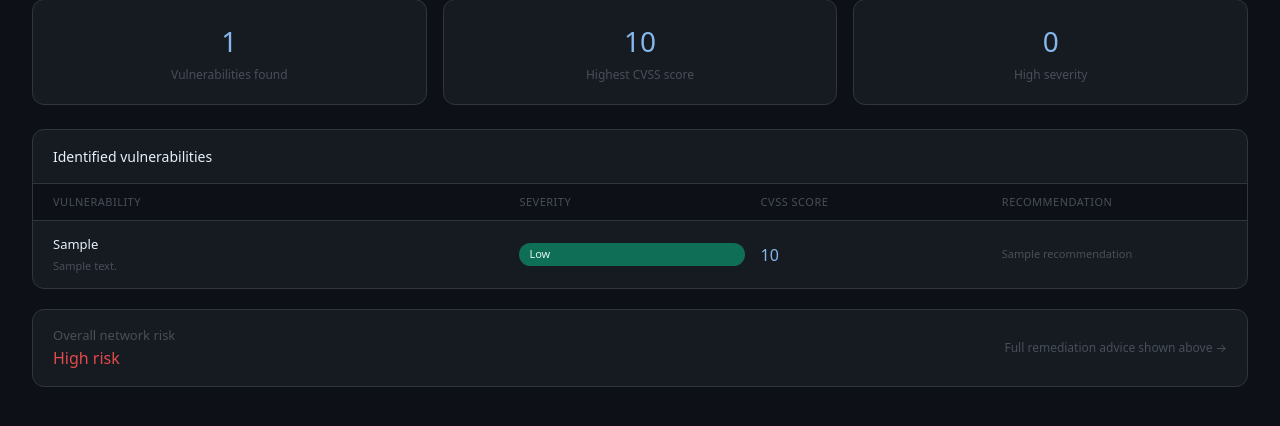
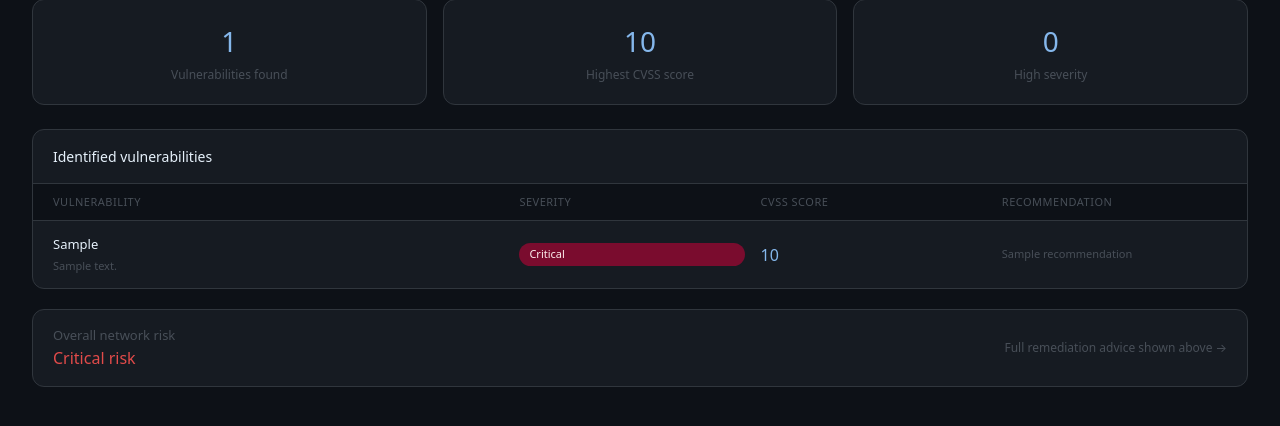
Before and after one commit to vwis1le/WiSec--Web-Based-Wi-Fi-Penetration-Testing-Tool, a Flask app: template templates/results.html in a window 1280 px wide. Shown: the part 155-581 px from the top of the page. Run offline with Flask 3, Linux system fonts and the light colour scheme; the template is opened without the code that fills it: most values are stand-ins (such as "Sample title", 1, 10 or a date in 2020).

Commit message:
Fix CVSS severity badges, WPA2 handshake capture working, results page improvements

```diff
--- a/scanner.py
+++ b/scanner.py
@@ -157,7 +157,7 @@ def run_aircrack(interface, scan_id, target_ssid=''):
 
     result = subprocess.run(
         ['sudo', 'aircrack-ng', '-w', wordlist, '-b', bssid, cap_path],
-        capture_output=True, text=True, timeout=15
+        capture_output=True, text=True, timeout=120
     )
 
     output = result.stdout + result.stderr
--- a/templates/results.html
+++ b/templates/results.html
@@ -96,13 +96,15 @@
                     <div class="vuln-name">{{ vuln['vuln_type'] }}</div>
                     <div class="vuln-desc">{{ vuln['description'] }}</div>
                 </div>
-                {% if vuln['severity'] == 'High' %}
+                {% if vuln['cvss_score'] >= 9.0 %}
+                    <span class="badge-high" style="background-color:#7A0C2E;">Critical</span>
+                {% elif vuln['cvss_score'] >= 7.0 %}
                     <span class="badge-high">High</span>
-                {% elif vuln['severity'] == 'Medium' %}
+                {% elif vuln['cvss_score'] >= 4.0 %}
                     <span class="badge-medium">Medium</span>
                 {% else %}
                     <span class="badge-low">Low</span>
-                {% endif %}
+                 {% endif %}
                 <span class="cvss-score">{{ vuln['cvss_score'] }}</span>
                 <div style="font-size:11px;color:#484f58">{{ vuln['recommendation'] }}</div>
             </div>
@@ -122,7 +124,9 @@
             <div>
                 <div class="risk-label">Overall network risk</div>
                 {% set max_cvss = vulns|map(attribute='cvss_score')|max %}
-                {% if max_cvss >= 7.0 %}
+                {% if max_cvss >= 9.0 %}
+                    <div class="risk-value-high" style="color:#E24B4A;">Critical risk</div>
+                {% elif max_cvss >= 7.0 %}
                     <div class="risk-value-high">High risk</div>
                 {% elif max_cvss >= 4.0 %}
                     <div class="risk-value-medium">Medium risk</div>
```
Also changed, not shown: 1 other file.
